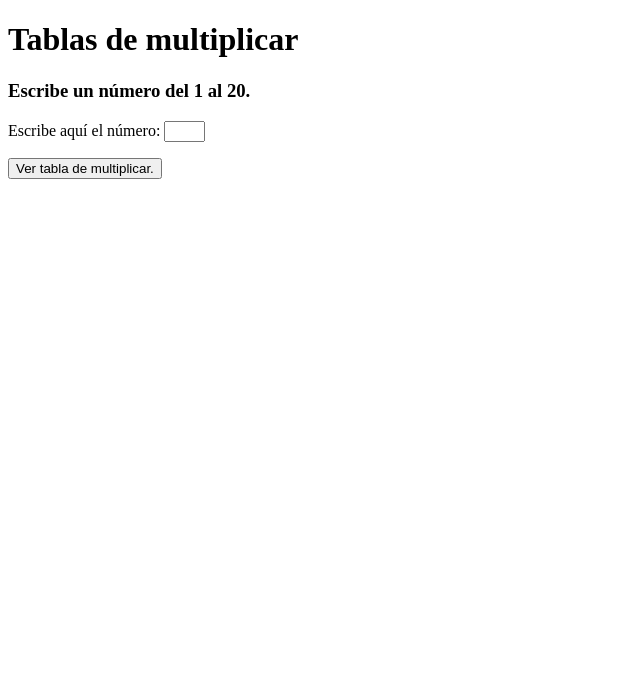
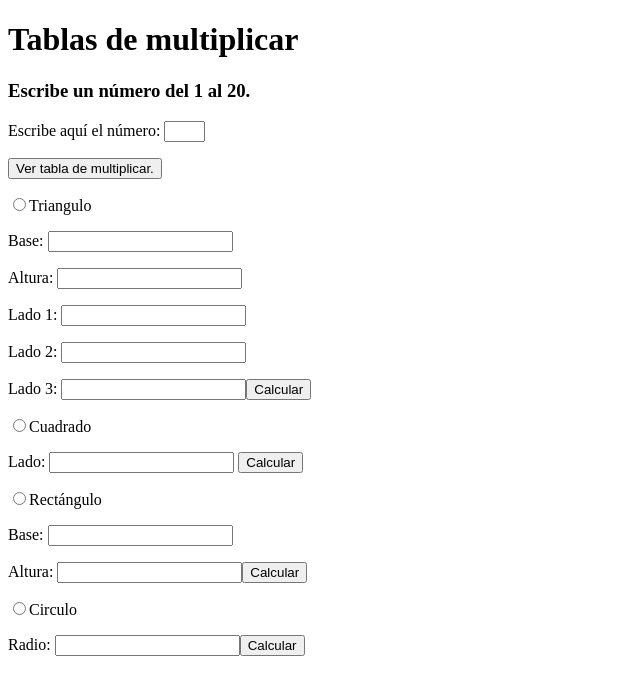
Before and after one commit to luiguibe90/deberPhp, a PHP site: page / in a window 1280 px wide. Shown: the top 695 px of the page, without its empty margins (0-640 px from the left). Run offline with PHP 8.4, Linux system fonts and the light colour scheme.

Commit message:
ejercicio 2

```diff
--- a/index.php
+++ b/index.php
@@ -4,12 +4,27 @@
    <title>Tablas de multiplicar.</title>
 </head>
 <body>
-<h1>Tablas de multiplicar</h1>
-<h3>Escribe un número del 1 al 20.</h3>
-<form name="tablas" method="post" action="ejer1.php">
-   <p>Escribe aquí el número: <input type="text" name="num" maxlength="2" size="2" /></p>
-   <p><input type="submit" value="Ver tabla de multiplicar." /></p>
-</form>
+   <h1>Tablas de multiplicar</h1>
+   <h3>Escribe un número del 1 al 20.</h3>
+   <form name="tablas" method="post" action="ejer1.php">
+      <p>Escribe aquí el número: <input type="text" name="numero" maxlength="2" size="2" /></p>
+      <p><input type="submit" value="Ver tabla de multiplicar." /></p>
+   </form>
 
+   <form name="figuras" method="post" action="ejer2.php">
+      <input type="radio" name="figura" value="triangulo">Triangulo<br>
+         <p>Base: <input type="text" name="base"/></p>
+         <p>Altura: <input type="text" name="altura"/></p>
+         <p>Lado 1: <input type="text" name="lado"/></p>
+         <p>Lado 2: <input type="text" name="lado2"/></p>
+         <p>Lado 3: <input type="text" name="lado3"/><input type="submit" value="Calcular"></input></p>
+      <input type="radio" name="figura" value="cuadrado">Cuadrado<br>
+         <p>Lado: <input type="text" name="lado"/>  <input type="submit" value="Calcular"></input></p>
+      <input type="radio" name="figura" value="rectangulo">Rectángulo<br>
+         <p>Base: <input type="text" name="base"/></p>
+         <p>Altura: <input type="text" name="altura"/><input type="submit" value="Calcular"></input></p>
+      <input type="radio" name="figura" value="Circulo">Circulo<br>
+         <p>Radio: <input type="text" name="radio"/><input type="submit" value="Calcular"></input></p>
+   </form>
 </body>
 </html>
```
Also changed, not shown: ejer2.php (+45 -3 lines).
